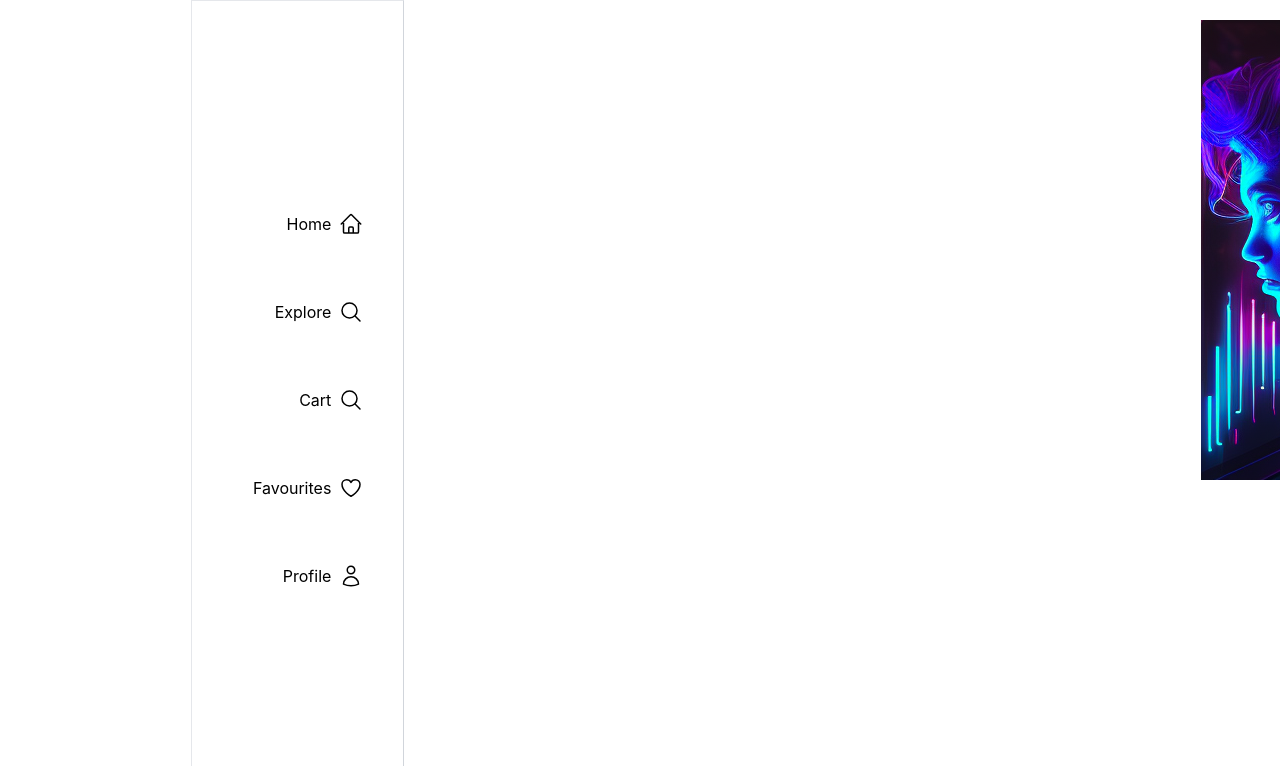
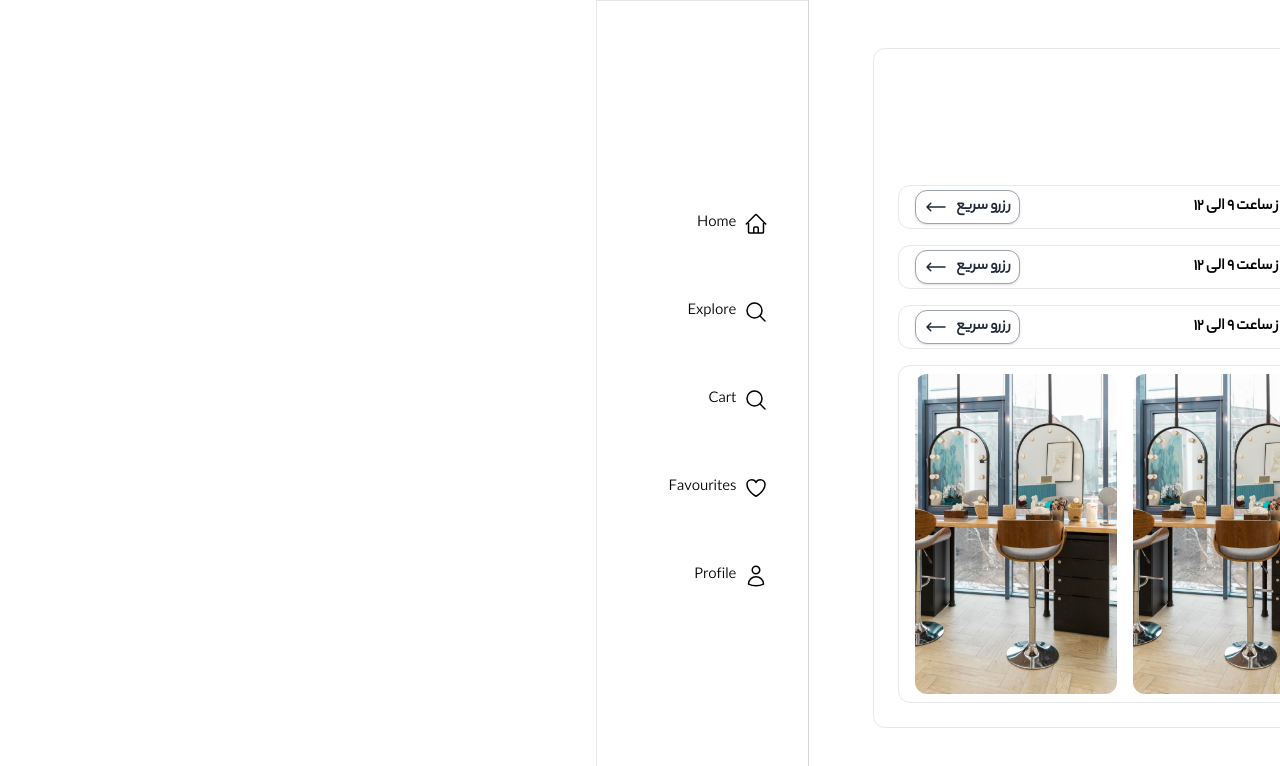
Before and after one commit to AbolfazlMarzban/beautyno-pwa, a React (Create React App) app: page / in a window 1280 px wide. Shown: the top 766 px of the page. Built offline with nearby package versions, Linux system fonts and the light colour scheme.

Commit message:
ui-fixing

```diff
--- a/src/components/home/HomeServices.jsx
+++ b/src/components/home/HomeServices.jsx
@@ -1,19 +1,10 @@
 import React from "react";
-import profile from "../../assets/images/background.png"
+import ServiceBox from "./serviceBox/serviceBox";
 
-export default function HomeServices({}){
-    return (
-        <div className="w-full h-full p-5">
-            <div>
-                <div className="flex">
-                <div className="basis-1/8">
-                    <img src={profile} alt="" className="w-22"/>
-                </div>
-                    <div className="basis-7/8">
-
-                    </div>
-                </div>
-            </div>
-        </div>
-    )
+export default function HomeServices({}) {
+  return (
+    <div className="w-full h-full px-16 py-12">
+        <ServiceBox />
+    </div>
+  );
 }
--- /dev/null
+++ b/src/components/home/serviceBox/serviceBox.jsx
@@ -0,0 +1,74 @@
+import profile from "../../../assets/images/background.png";
+import React from "react";
+import ServiceItems from "./serviceItems";
+import ServiceGallery from "./serviceGallery";
+
+export default function ServiceBox({}){
+    return (
+        <div className="border border-1 rounded-xl p-6">
+        <div className="flex items-center">
+          <div className="basis-1/8">
+            <div
+              className="w-24 h-24 rounded-full bg-cover bg-center"
+              style={{ backgroundImage: `url(${profile})` }}
+            ></div>
+          </div>
+          <div className="basis-7/8 pr-12">
+            <span className="text-xl font-bold">نام آرایشگاه</span>
+
+            <div class="flex items-center space-x-1 mt-4">
+              <svg
+                class="w-4 h-4 text-yellow-300"
+                aria-hidden="true"
+                xmlns="http://www.w3.org/2000/svg"
+                fill="currentColor"
+                viewBox="0 0 22 20"
+              >
+                <path d="M20.924 7.625a1.523 1.523 0 0 0-1.238-1.044l-5.051-.734-2.259-4.577a1.534 1.534 0 0 0-2.752 0L7.365 5.847l-5.051.734A1.535 1.535 0 0 0 1.463 9.2l3.656 3.563-.863 5.031a1.532 1.532 0 0 0 2.226 1.616L11 17.033l4.518 2.375a1.534 1.534 0 0 0 2.226-1.617l-.863-5.03L20.537 9.2a1.523 1.523 0 0 0 .387-1.575Z" />
+              </svg>
+              <svg
+                class="w-4 h-4 text-yellow-300"
+                aria-hidden="true"
+                xmlns="http://www.w3.org/2000/svg"
+                fill="currentColor"
+                viewBox="0 0 22 20"
+              >
+                <path d="M20.924 7.625a1.523 1.523 0 0 0-1.238-1.044l-5.051-.734-2.259-4.577a1.534 1.534 0 0 0-2.752 0L7.365 5.847l-5.051.734A1.535 1.535 0 0 0 1.463 9.2l3.656 3.563-.863 5.031a1.532 1.532 0 0 0 2.226 1.616L11 17.033l4.518 2.375a1.534 1.534 0 0 0 2.226-1.617l-.863-5.03L20.537 9.2a1.523 1.523 0 0 0 .387-1.575Z" />
+              </svg>
+              <svg
+                class="w-4 h-4 text-yellow-300"
+                aria-hidden="true"
+                xmlns="http://www.w3.org/2000/svg"
+                fill="currentColor"
+                viewBox="0 0 22 20"
+              >
+                <path d="M20.924 7.625a1.523 1.523 0 0 0-1.238-1.044l-5.051-.734-2.259-4.577a1.534 1.534 0 0 0-2.752 0L7.365 5.847l-5.051.734A1.535 1.535 0 0 0 1.463 9.2l3.656 3.563-.863 5.031a1.532 1.532 0 0 0 2.226 1.616L11 17.033l4.518 2.375a1.534 1.534 0 0 0 2.226-1.617l-.863-5.03L20.537 9.2a1.523 1.523 0 0 0 .387-1.575Z" />
+              </svg>
+              <svg
+                class="w-4 h-4 text-yellow-300"
+                aria-hidden="true"
+                xmlns="http://www.w3.org/2000/svg"
+                fill="currentColor"
+                viewBox="0 0 22 20"
+              >
+                <path d="M20.924 7.625a1.523 1.523 0 0 0-1.238-1.044l-5.051-.734-2.259-4.577a1.534 1.534 0 0 0-2.752 0L7.365 5.847l-5.051.734A1.535 1.535 0 0 0 1.463 9.2l3.656 3.563-.863 5.031a1.532 1.532 0 0 0 2.226 1.616L11 17.033l4.518 2.375a1.534 1.534 0 0 0 2.226-1.617l-.863-5.03L20.537 9.2a1.523 1.523 0 0 0 .387-1.575Z" />
+              </svg>
+              <svg
+                class="w-4 h-4 text-gray-300 dark:text-gray-500"
+                aria-hidden="true"
+                xmlns="http://www.w3.org/2000/svg"
+                fill="currentColor"
+                viewBox="0 0 22 20"
+              >
+                <path d="M20.924 7.625a1.523 1.523 0 0 0-1.238-1.044l-5.051-.734-2.259-4.577a1.534 1.534 0 0 0-2.752 0L7.365 5.847l-5.051.734A1.535 1.535 0 0 0 1.463 9.2l3.656 3.563-.863 5.031a1.532 1.532 0 0 0 2.226 1.616L11 17.033l4.518 2.375a1.534 1.534 0 0 0 2.226-1.617l-.863-5.03L20.537 9.2a1.523 1.523 0 0 0 .387-1.575Z" />
+              </svg>
+            </div>
+          </div>
+        </div>
+            <ServiceItems />
+            <ServiceItems />
+            <ServiceItems />
+        <ServiceGallery />
+      </div>
+    )
+}
--- /dev/null
+++ b/src/components/home/serviceBox/serviceGallery.jsx
@@ -0,0 +1,20 @@
+import React from "react";
+import GalleryImg from "../../../assets/images/modern-beauty-salon-interior.jpg"
+
+export default function ServiceGallery({}){
+    return(
+        <div className="border border-1 p-2 mt-4 rounded-xl flex">
+            <div className="basis-1/4 h-80 rounded-xl bg-cover bg-center mx-2" style={{'backgroundImage':`url(${GalleryImg})`}}>
+            </div>
+            <div className="basis-1/4 h-80 rounded-xl bg-cover bg-center mx-2" style={{'backgroundImage':`url(${GalleryImg})`}}>
+
+            </div>
+            <div className="basis-1/4 h-80 rounded-xl bg-cover bg-center mx-2" style={{'backgroundImage':`url(${GalleryImg})`}}>
+
+                </div>
+                <div className="basis-1/4 h-80 rounded-xl bg-cover bg-center mx-2" style={{'backgroundImage':`url(${GalleryImg})`}}>
+
+                </div>
+        </div>
+    )
+}
--- /dev/null
+++ b/src/components/home/serviceBox/serviceItems.jsx
@@ -0,0 +1,33 @@
+import React from "react";
+
+
+export default function ServiceItems({}){
+    return(
+        <div className="mt-4">
+        <ul className="flex gap-x-4 items-center font-bold border border-1 py-1 px-4 justify-between rounded-xl">
+          <li>رنگ مو</li>
+          <li>شنبه تا چهارشنبه</li>
+          <li>از ساعت 9 الی 12</li>
+          <li>
+            <button className="bg-white hover:bg-gray-100 text-gray-800 font-semibold py-1 px-2 border border-gray-400 rounded-xl shadow flex gap-x-2">
+              رزرو سریع
+              <svg
+                xmlns="http://www.w3.org/2000/svg"
+                fill="none"
+                viewBox="0 0 24 24"
+                stroke-width="1.5"
+                stroke="currentColor"
+                class="w-6 h-6"
+              >
+                <path
+                  stroke-linecap="round"
+                  stroke-linejoin="round"
+                  d="M6.75 15.75L3 12m0 0l3.75-3.75M3 12h18"
+                />
+              </svg>
+            </button>
+          </li>
+        </ul>
+      </div>
+    )
+}
--- a/src/index.css
+++ b/src/index.css
@@ -2,6 +2,11 @@
 @tailwind components;
 @tailwind utilities;
 
+
+@font-face {
+  font-family: 'yekanBakh';
+  src: url('./assets/fonts/fonts/YekanBakh-Regular.ttf');
+}
 body {
   margin: 0;
   font-family: -apple-system, BlinkMacSystemFont, 'Segoe UI', 'Roboto', 'Oxygen',
@@ -10,6 +15,7 @@ body {
   -webkit-font-smoothing: antialiased;
   -moz-osx-font-smoothing: grayscale;
   direction: rtl;
+  font-family: 'yekanBakh';
 }
 
 code {
```
